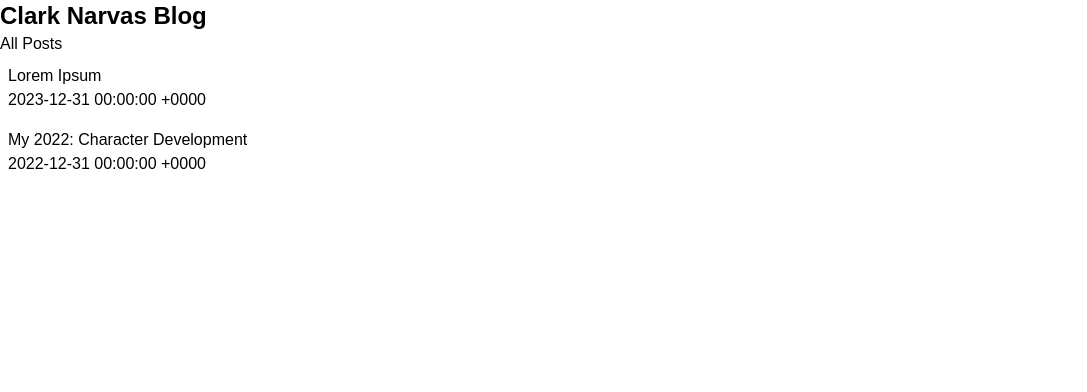
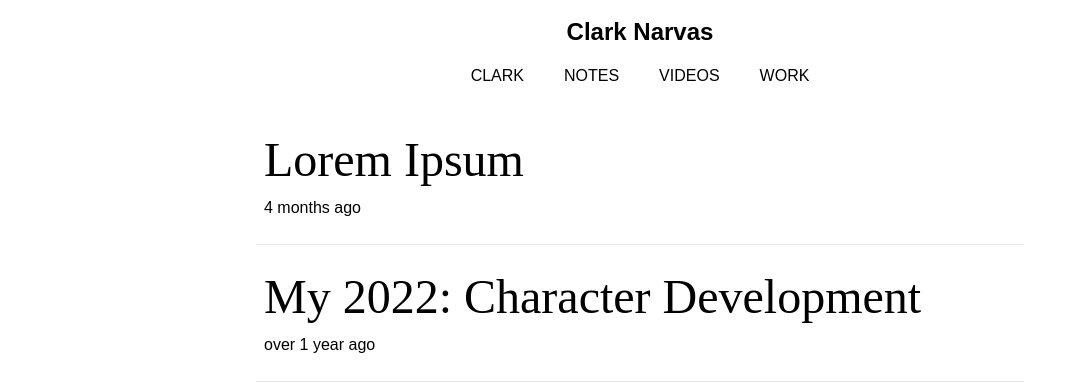
Before and after one commit to ClarkNarvas/new-journey, a Next.js app in the folder clarknarvas/: page / in a window 1280 px wide. Shown: the top 392 px of the page, without its empty margins (0-1087 px from the left). Built offline with nearby package versions, Linux system fonts and the light colour scheme.

Commit message:
actually quite functional

```diff
--- a/clarknarvas/posts/character-development.md
+++ b/clarknarvas/posts/character-development.md
@@ -1,6 +1,7 @@
 ---
 title:  "My 2022: Character Development"
 date:   2022-12-31 00:00:00 +0000
+image:  https://clarknarvas.com/assets/blogposts/my-2022/IMG_9791.png
 ---
 
 In December 2021, [I wrote a blog post reflecting on my year](https://clarknarvas.com/2021): I began disciplining myself; working on executing tasks, not just talking about it; and trying to push myself in every area of my life.
--- a/clarknarvas/posts/lorem-ipsum.md
+++ b/clarknarvas/posts/lorem-ipsum.md
@@ -1,6 +1,7 @@
 ---
 title:  "Lorem Ipsum"
 date:   2023-12-31 00:00:00 +0000
+image:  https://clarknarvas.com/assets/blogposts/my-2022/IMG_9791.png
 ---
 
 Lorem ipsum dolor sit amet, consectetur adipiscing elit, sed do eiusmod tempor incididunt ut labore et dolore magna aliqua. Feugiat nisl pretium fusce id velit ut tortor pretium. Fames ac turpis egestas sed. Proin sed libero enim sed. Morbi tincidunt ornare massa eget. Lorem ipsum dolor sit amet. Eget dolor morbi non arcu risus quis. Ipsum dolor sit amet consectetur adipiscing. Mattis vulputate enim nulla aliquet porttitor lacus. Phasellus egestas tellus rutrum tellus pellentesque. Ac auctor augue mauris augue neque gravida in fermentum. Porta lorem mollis aliquam ut porttitor leo. Quis risus sed vulputate odio ut enim. Purus viverra accumsan in nisl. Faucibus a pellentesque sit amet porttitor eget dolor morbi non. Id nibh tortor id aliquet lectus proin nibh nisl. At tellus at urna condimentum mattis pellentesque id. Aliquam eleifend mi in nulla posuere sollicitudin aliquam ultrices. Diam maecenas ultricies mi eget mauris pharetra et.
--- a/clarknarvas/src/app/globals.css
+++ b/clarknarvas/src/app/globals.css
@@ -7,6 +7,18 @@
 body {
   background: white;
   font-family: 'Elza', sans-serif;
+}
+
+.post-content {
+  @apply max-w-screen-md;
+  @apply text-base/7;
+  @apply mx-auto;
+  @apply text-lg;
+}
+
+.container-narrow {
+  @apply max-w-screen-md;
+  @apply mx-auto;
 }
 
 .post-content h1{
--- a/clarknarvas/src/app/layout.tsx
+++ b/clarknarvas/src/app/layout.tsx
@@ -12,12 +12,27 @@ export const metadata: Metadata = {
 };
 
 const Header = (
-  <div className="header">
+  <nav className="mb-10">
+  <div className="header text-center p-5x">
 
+    <div className="container mx-auto p-4">
     <Link href="/">
-    <h2 className="text-2xl font-bold">Clark Narvas Blog</h2>
+    <h2 className="text-2xl font-bold">Clark Narvas</h2>
     </Link>
+    </div>
   </div>
+
+  <div class="flex">
+  <div className="mx-auto">
+    <div className="flex flex-row space-x-10" >
+      <div ><a>CLARK</a></div>
+      <div ><a>NOTES</a></div>
+      <div><a>VIDEOS</a></div>
+      <div><a>WORK</a></div>
+    </div>
+  </div>
+  </div>
+  </nav>
 );
 
 const Footer = (
@@ -38,10 +53,9 @@ export default function RootLayout({
   return (
     <html lang="en">
       <body>
-      <div className="container mx-auto">
       {Header}
       {children}
-      </div></body>
+      </body>
     </html>
   );
 }
--- a/clarknarvas/src/app/page.tsx
+++ b/clarknarvas/src/app/page.tsx
@@ -9,9 +9,8 @@ export default function Home() {
   ));
 
   return (
-    <main>
-      <h1 className="fs-xl2">All Posts</h1>
+    <div className="container-narrow">
       <div>{previews}</div>
-    </main>
+    </div>
   );
 }
--- a/clarknarvas/src/app/posts/[slug]/page.tsx
+++ b/clarknarvas/src/app/posts/[slug]/page.tsx
@@ -28,13 +28,10 @@ export default function BlogPost(props: any) {
   const slug = props.params.slug;
   const content = getPostContent(slug);
 
-
-
-
   return (
     <main>
       <PageHeader title={content.data.title} date={content.data.date} slug={props.params.slug}  />
-      <div className="post-content">
+      <div className="post-content ">
         <Markdown>{content.content}</Markdown>
       </div>
     </main>
--- a/clarknarvas/src/components/PostMetadata.ts
+++ b/clarknarvas/src/components/PostMetadata.ts
@@ -1,5 +1,6 @@
 export interface postMetadata {
     title: string;
     date: string;
+    image: string;
     slug: string;
 }
--- a/clarknarvas/src/components/PostPreviews.tsx
+++ b/clarknarvas/src/components/PostPreviews.tsx
@@ -1,12 +1,19 @@
 import Link from "next/link"
 import { postMetadata } from "./PostMetadata";
+import Image from "next/image";
+import formatDateText from "./formatDate";
+
 
 const PostPreviews = (props: postMetadata) => {
-    return ( <div className="p-2">
+  const formattedDate = formatDateText(props.date);
+    return ( <div className="p-2 mb-5 border-b pb-6">
       <Link href={`/posts/${props.slug}`}>
-      <h1>{props.title}</h1>
-      <p>{props.date}</p>
+      <h1 className="text-5xl brand-font mb-3">{props.title}</h1>
+      <p>{formattedDate}</p>
       </Link>
+
+
+
     </div> )
 };
 
--- /dev/null
+++ b/clarknarvas/src/components/formatDate.ts
@@ -0,0 +1,11 @@
+
+import { parse } from 'date-fns';
+import { formatDistanceToNow } from "date-fns/formatDistanceToNow";
+
+const formatDateText = (dateInput: string) => {
+    const parsedDate = parse(dateInput, "yyyy-MM-dd HH:mm:ss XXXX", new Date());
+    const formattedDate = formatDistanceToNow(parsedDate, { addSuffix: true });
+    return formattedDate;
+  }
+
+  export default formatDateText;
--- a/clarknarvas/src/components/getPosts.ts
+++ b/clarknarvas/src/components/getPosts.ts
@@ -15,6 +15,7 @@ const getPosts = () => {
       return {
         title: matterResult.data.title,
         date: matterResult.data.date,
+        image: matterResult.data.image,
         slug: fileName.replace(".md", " ")
       }
 
--- a/clarknarvas/src/components/page-header.tsx
+++ b/clarknarvas/src/components/page-header.tsx
@@ -3,14 +3,14 @@ import Link from "next/link"
 import { postMetadata } from "./PostMetadata";
 import { parse } from 'date-fns';
 import { formatDistanceToNow } from "date-fns/formatDistanceToNow";
+import formatDateText from "./formatDate";
 
 const PageHeader = (props: postMetadata) => {
-    const parsedDate = parse(props.date, "yyyy-MM-dd HH:mm:ss XXXX", new Date());
-    const formattedDate = formatDistanceToNow(parsedDate, { addSuffix: true });
+    const formattedDate = formatDateText(props.date);
     return (
     <div className="pt-10 pb-10 text-center">
         <h1 className="text-7xl brand-font">{props.title}</h1>
-        <p className="mt-5">{formattedDate}</p>
+        <p className="mt-5"> {formattedDate}</p>
     </div> )
 };
 
```
Also changed, not shown: clarknarvas/package.json (+8 -6 lines), clarknarvas/src/uploads/image.png (added), 1 other file (tests, documents, lock files or other folders).
